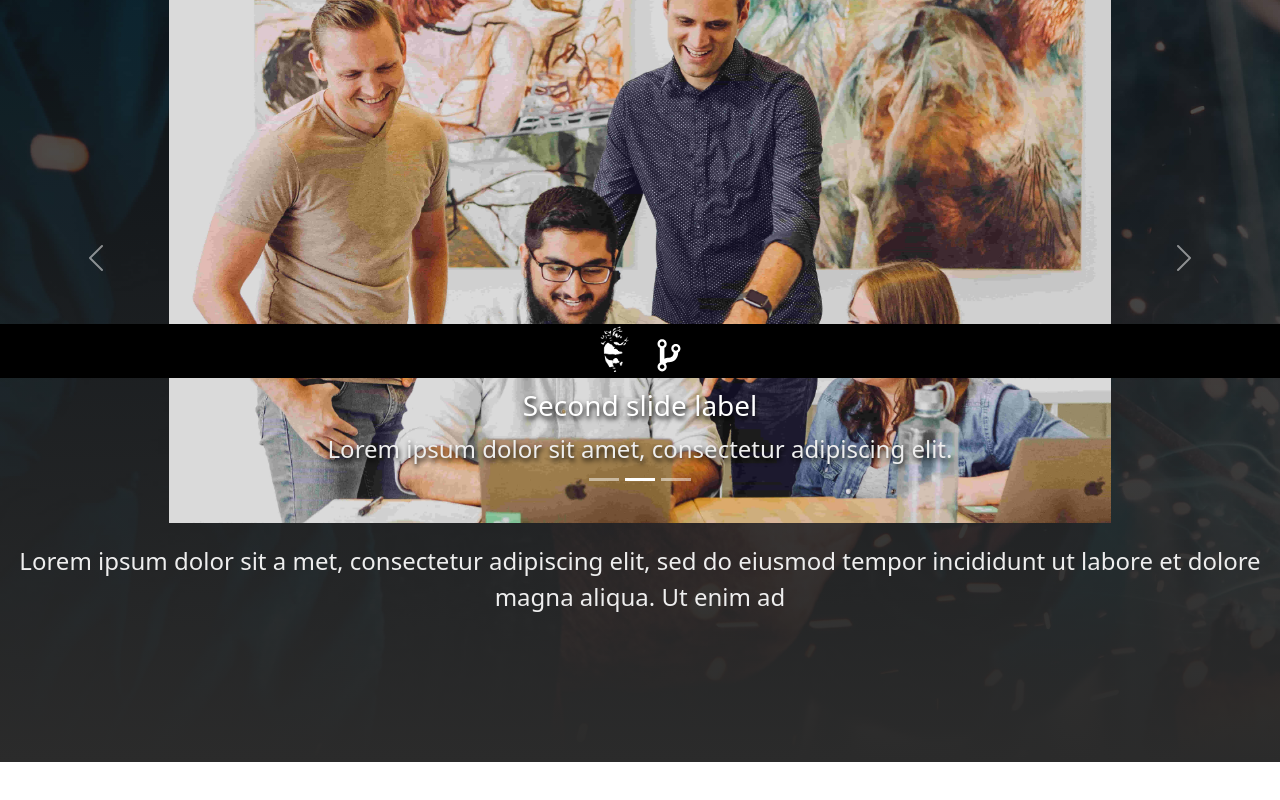
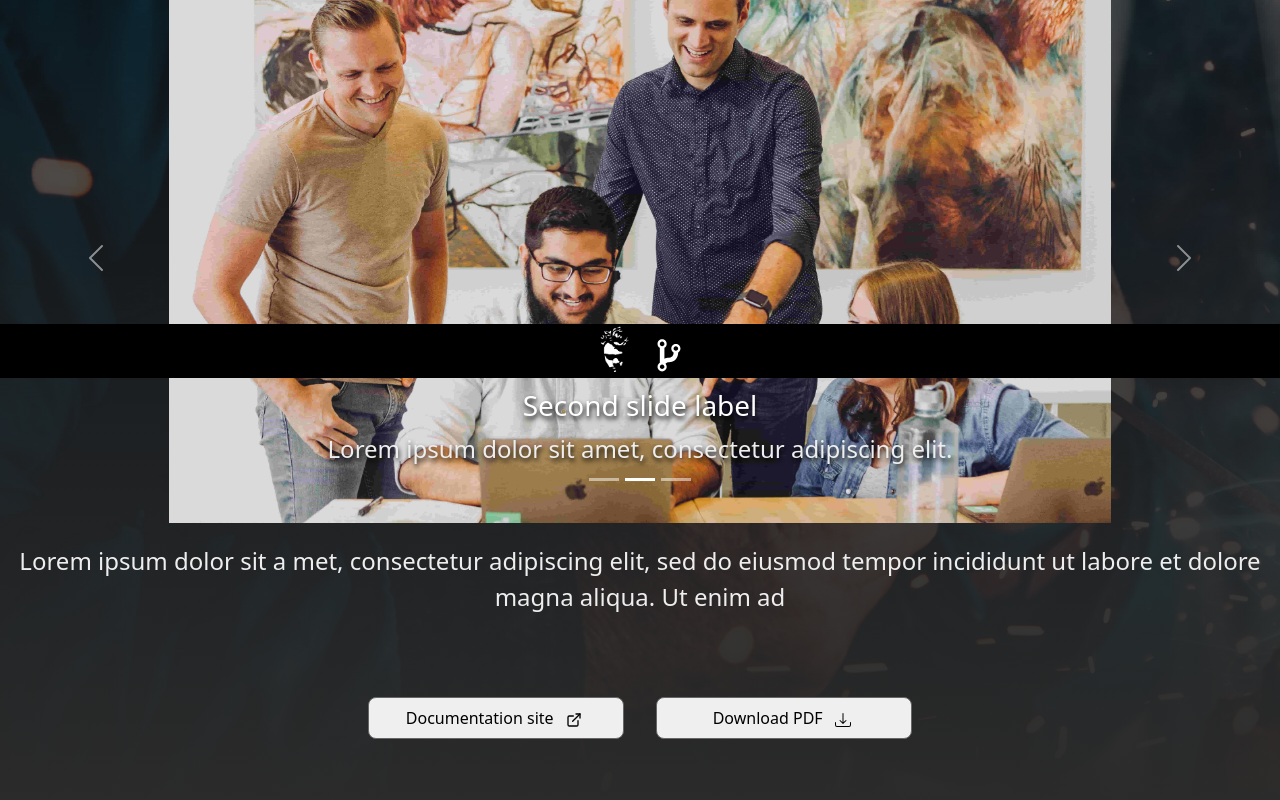
Before and after one commit to NisooJadhav/workshop, a React (Create React App) app in the folder client/: page /about in a window 1280 px wide. Shown: the part 422-1222 px from the top of the page. Before the commit the page ends 1184 px from the top, so only its background shows below. Built offline with nearby package versions, Linux system fonts and the light colour scheme; a web font is replaced by a local one.

Commit message:
added buttons for docs and pdf

```diff
--- a/client/src/components/About.js
+++ b/client/src/components/About.js
@@ -1,4 +1,6 @@
 import React, { useState } from 'react';
+import { BsDownload } from 'react-icons/bs';
+import { FiExternalLink } from 'react-icons/fi';
 import Carousel from 'react-bootstrap/Carousel';
 import 'bootstrap/dist/css/bootstrap.min.css';
 
@@ -13,7 +15,7 @@ const About = () => {
     <>
       <h1 className='main-head'>About Us</h1>
       <div className="homeContent">
-        <p style={{textAlign:"center"}}>
+        <p style={{ textAlign: "center" }}>
           Lorem ipsum dolor sit amet, consectetur adipiscing elit, sed do
           eiusmod tempor incididunt ut labore et dolore magna aliqua. Ut enim ad
           minim veniam, quis nostrud exercitation ullamco laboris nisi ut
@@ -66,12 +68,24 @@ const About = () => {
           </Carousel.Item>
         </Carousel>
 
-        <p style={{marginTop:"20px"}}>
-			Lorem ipsum dolor sit a	met, consectetur adipiscing elit, sed do eiusmod tempor incididunt ut labore et dolore magna aliqua. Ut enim ad
-		</p>
+        <p style={{ marginTop: "20px" }}>
+          Lorem ipsum dolor sit a	met, consectetur adipiscing elit, sed do eiusmod tempor incididunt ut labore et dolore magna aliqua. Ut enim ad
+        </p>
       </div>
 
-      <div style={{ height: "80px" }}></div>
+      <div style={{ height: "50px" }}></div>
+
+      <div style={{ height: "80px" }}>
+        <a href="https://workshop-docs.vercel.app/" target={"_blank"}>
+          <button id="submit" value="Submit" style={{ width: "20%" }}><div>Documentation site&nbsp;&nbsp; <FiExternalLink />&nbsp;</div>
+          </button>
+        </a>
+
+        <a href="https://workshop-docs.vercel.app/extra/pdf" target={"_blank"}>
+          <button id="submit" value="Submit" style={{ width: "20%" }}><div>Download PDF&nbsp;&nbsp; <BsDownload />&nbsp;</div>
+          </button>
+        </a>
+      </div>
     </>
   );
 }
```
